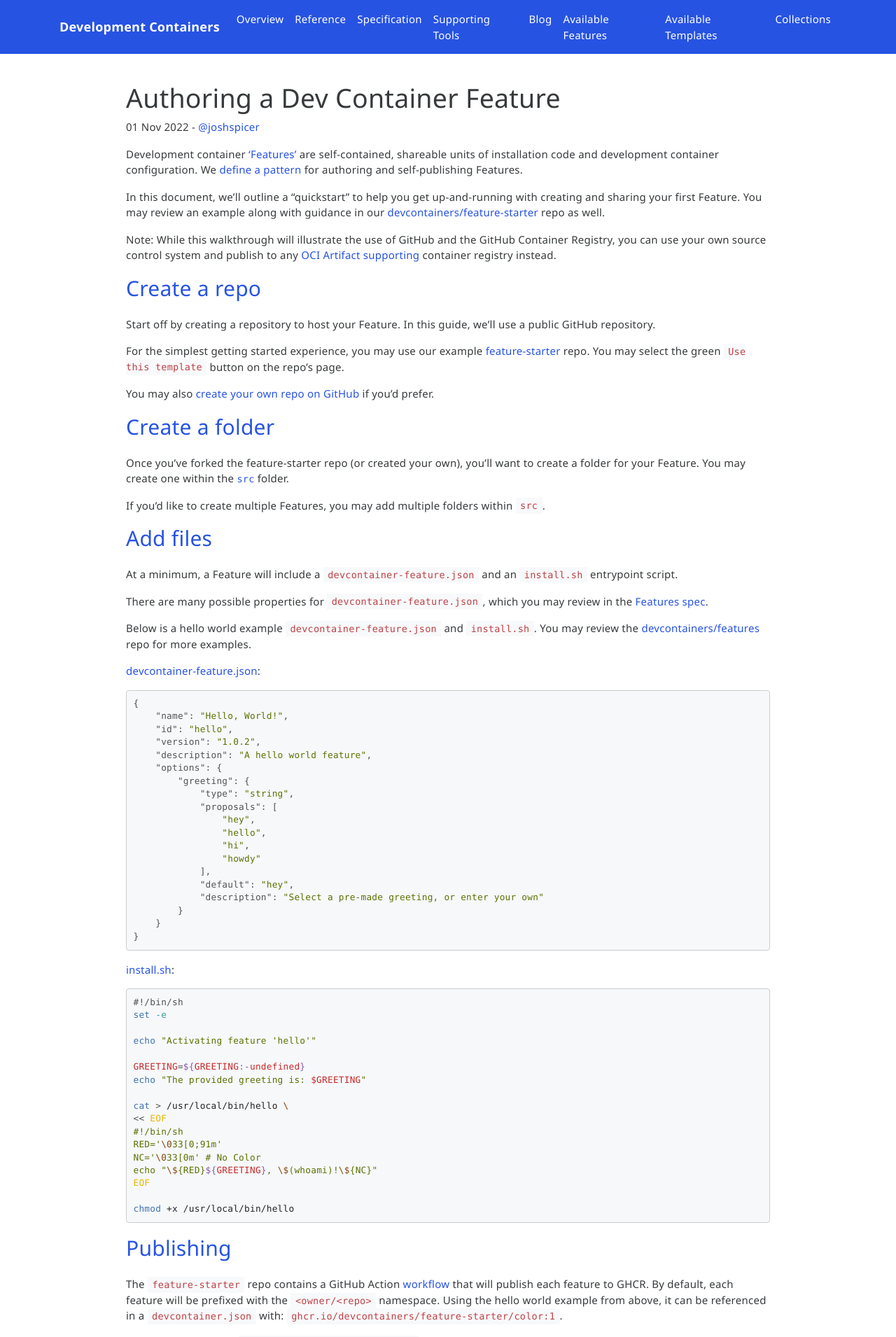
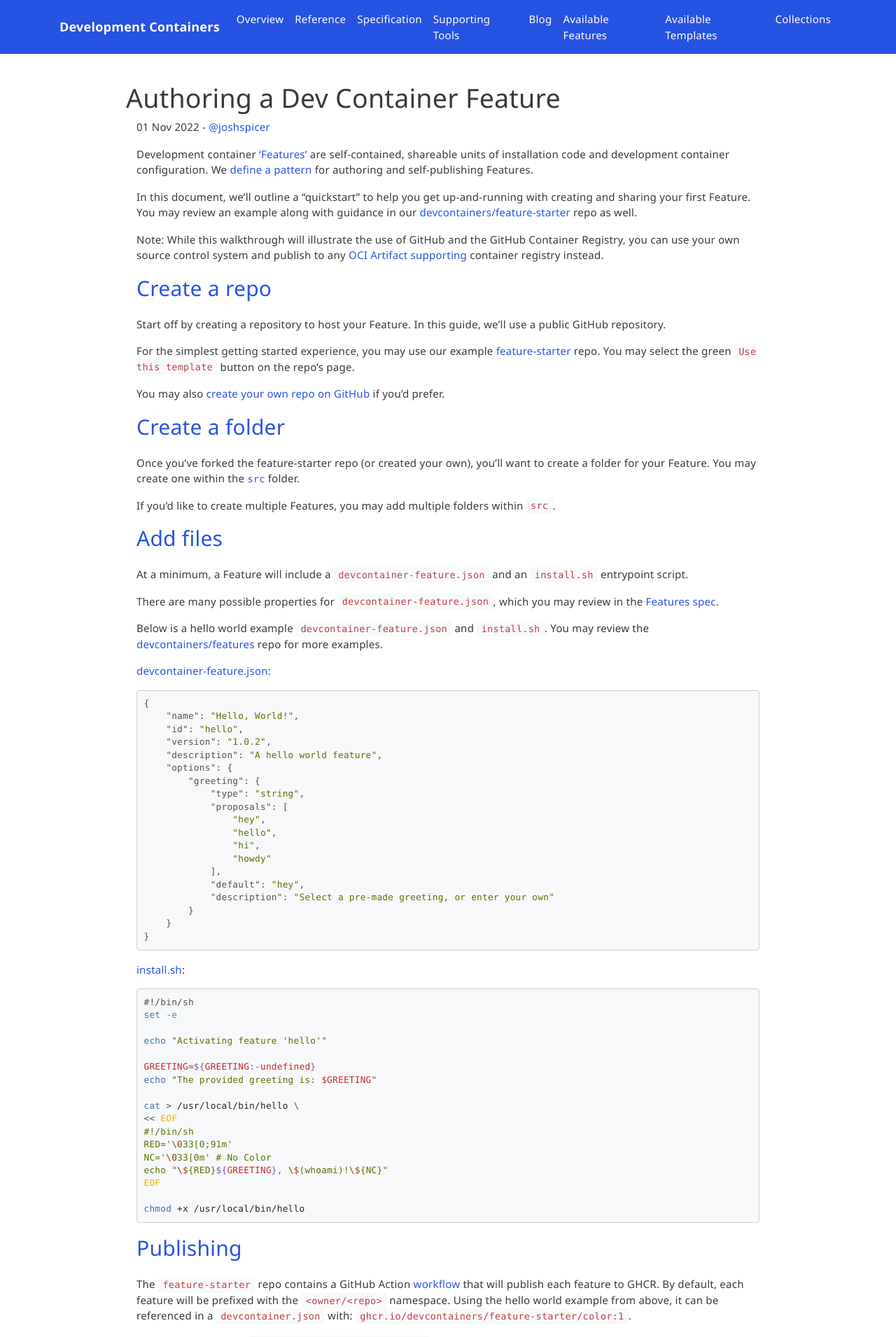
Before and after one commit to devcontainers/devcontainers.github.io, a Jekyll site: the page built from _posts/2022-11-01-author-a-feature.md, in a window 1280 px wide. Shown: the top 1910 px of the page at 70% size. Built offline with Jekyll 4.4.1, drawn with Linux system fonts in a browser that asks for light colours; nearby versions of some CDN libraries; comment, search, counter and statistics services are not loaded.

Commit message:
review feedback

```diff
--- a/_layouts/post.html
+++ b/_layouts/post.html
@@ -1,7 +1,7 @@
 ---
 layout: singlePage
 ---
-<div class="container"></div>
+<div class="container">
     <p>{{ page.date | date_to_string }} - <a href="{{ page.authorUrl }}">{{ page.author }}</a></p>
 
     {{ content }}
--- a/_posts/2022-11-01-author-a-feature.md
+++ b/_posts/2022-11-01-author-a-feature.md
@@ -5,7 +5,7 @@ author: "@joshspicer"
 authorUrl: https://github.com/joshspicer
 ---
 
-Development container ['Features'](/features) are self-contained, shareable units of installation code and development container configuration. We [define a pattern](/implementors/features-distribution/) for authoring and self-publishing Features.
+Development container ['Features'](/features) are self-contained, shareable units of installation code and development container configuration. We [define a pattern](/implementors/features-distribution) for authoring and self-publishing Features.
 
 In this document, we'll outline a "quickstart" to help you get up-and-running with creating and sharing your first Feature. You may review an example along with guidance in our [devcontainers/feature-starter](https://github.com/devcontainers/feature-starter) repo as well.
 
```
Also changed, not shown: blog.html (+5 -7 lines).
